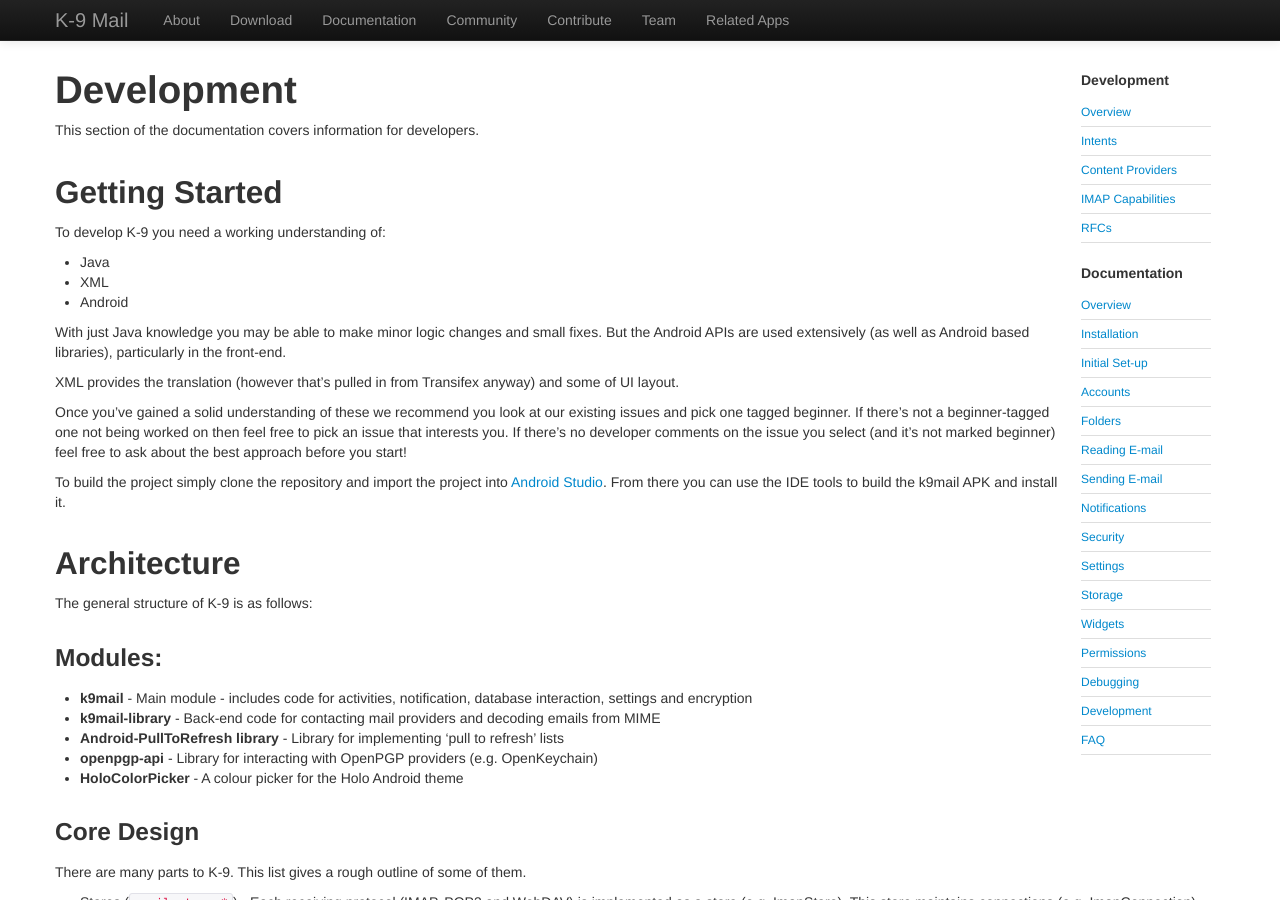
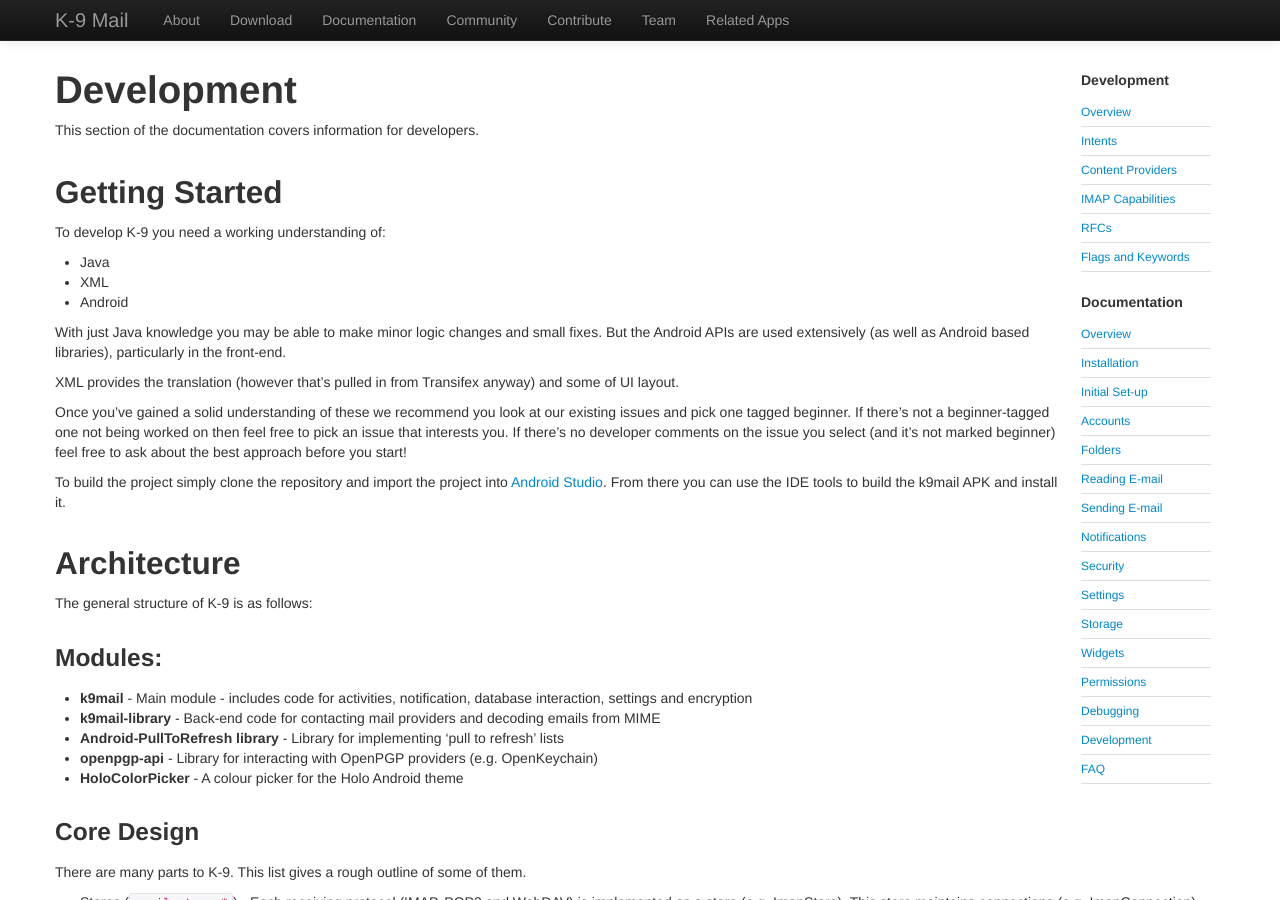
Before and after one commit to k9mail/k9mail.app, a Jekyll site: the page built from documentation/development.md, in a window 1280 px wide and 900 px high. Built offline with Jekyll 4.4.1, drawn with Linux system fonts in a browser that asks for light colours; nearby versions of some CDN libraries.

Commit message:
keywords: Add flagsAndKeywords to header

```diff
--- a/_includes/development-header.html
+++ b/_includes/development-header.html
@@ -7,5 +7,6 @@
 		<li><a href="/documentation/development/contentProviders.html">Content Providers</a></li>
 		<li><a href="/documentation/development/imapExtensions.html">IMAP Capabilities</a></li>
 		<li><a href="/documentation/development/rfcs.html">RFCs</a></li>
+		<li><a href="/documentation/development/flagsAndKeywords.html">Flags and Keywords</a></li>
 	</ul>
 </div>
```
